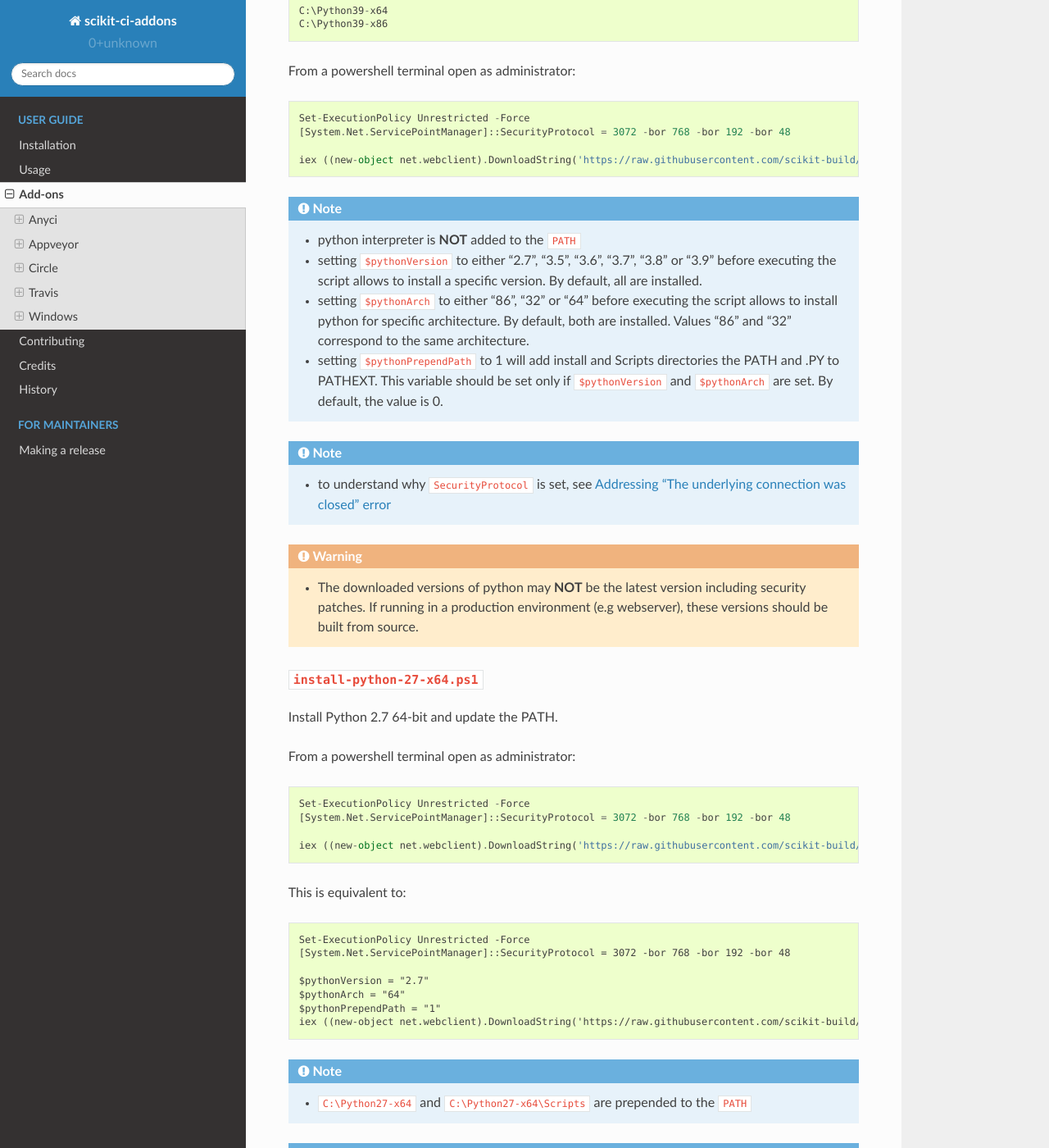
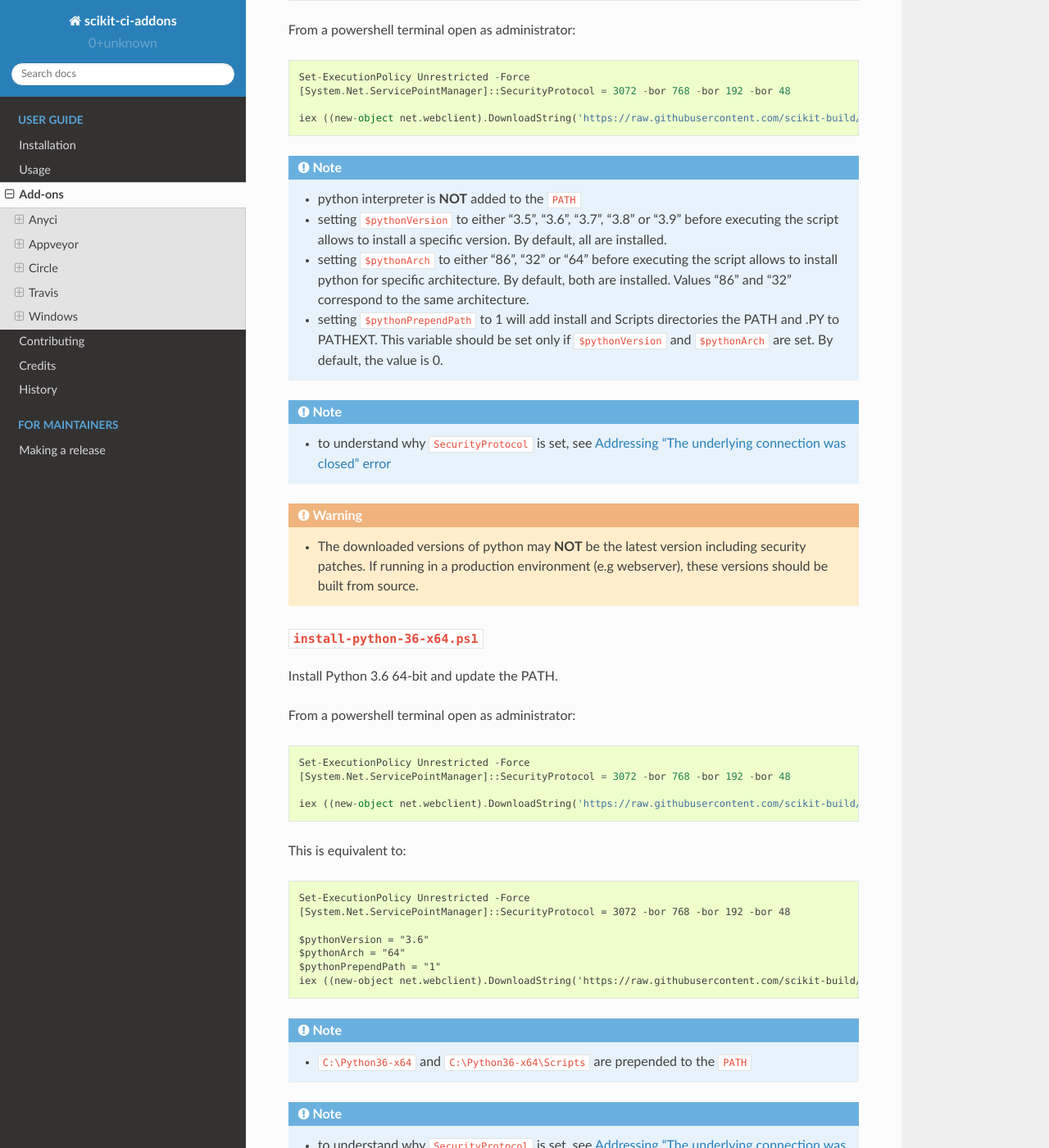
Before and after one commit to scikit-build/scikit-ci-addons, a Sphinx documentation site: the page built from docs/addons.rst, in a window 1280 px wide and 1400 px high, scrolled down 13928 px. Shown: the whole window at 82% size. Built offline with Sphinx 7.4.7 and the Read the Docs theme 2.0.0, drawn with Linux system fonts in a browser that asks for light colours; some of the changed text lies outside the part shown.

Commit message:
Remove Python 2.7 support, remove associate CI & update documentation
Python 2.7 maintenance ended on January 1, 2020
See https://www.python.org/doc/sunset-python-2/

```diff
--- a/CONTRIBUTING.rst
+++ b/CONTRIBUTING.rst
@@ -107,5 +107,5 @@ Before you submit a pull request, check that it meets these guidelines:
    your new functionality into a function with a docstring, and add the
    feature to the list in `README.rst`.
 
-3. The pull request should work for Python 2.7, and 3.x and all associated
+3. The pull request should work for Python 3.x and all associated
    checks should pass.
--- a/docs/usage.rst
+++ b/docs/usage.rst
@@ -47,7 +47,6 @@ For example:
     windows/install-miniconda3.ps1
     windows/install-utils.ps1
     windows/install-cmake.ps1
-    windows/install-python-27-x64.ps1
     windows/install-nsis.ps1
     windows/install-svn.ps1
     windows/install-ninja.ps1
@@ -74,7 +73,7 @@ For example:
 .. code-block:: bash
 
     $ ci_addons --home
-    /home/jcfr/.virtualenvs/test/local/lib/python2.7/site-packages
+    /home/jcfr/.virtualenvs/test/lib/python3.8/site-packages
 
 
 Installing add-ons into selected directory
@@ -101,7 +100,6 @@ For example:
     /tmp/windows/install-miniconda3.ps1
     /tmp/windows/install-utils.ps1
     /tmp/windows/install-cmake.ps1
-    /tmp/windows/install-python-27-x64.ps1
     /tmp/windows/install-nsis.ps1
     /tmp/windows/install-svn.ps1
     /tmp/windows/install-ninja.ps1
@@ -134,7 +132,7 @@ For example:
 .. code-block:: bash
 
     $ ci_addons --path circle/install_cmake.py
-    /home/jcfr/.virtualenvs/test/local/lib/python2.7/site-packages/circle/install_cmake.py
+    /home/jcfr/.virtualenvs/test/lib/python3.8/site-packages/circle/install_cmake.py
 
 .. note::
 
--- a/docs/windows/install-scripts.rst
+++ b/docs/windows/install-scripts.rst
@@ -169,11 +169,8 @@ From a powershell terminal open as administrator: ::
 ``install-python.ps1``
 ^^^^^^^^^^^^^^^^^^^^^^
 
-Install Python 2.7.15, 3.4.4, 3.5.4, 3.6.8, 3.7.2, 3.8.6, and 3.9.0 (32 and 64-bit) along with pip and virtualenv
+Install Python 3.4.4, 3.5.4, 3.6.8, 3.7.2, 3.8.6, and 3.9.0 (32 and 64-bit) along with pip and virtualenv
 in the following directories: ::
-
-    C:\Python27-x64
-    C:\Python27-x86
 
     C:\Python35-x64
     C:\Python35-x86
@@ -200,7 +197,7 @@ From a powershell terminal open as administrator: ::
 
 .. note::
     - python interpreter is **NOT** added to the ``PATH``
-    - setting ``$pythonVersion`` to either "2.7", "3.5", "3.6", "3.7", "3.8" or "3.9" before executing the script allows
+    - setting ``$pythonVersion`` to either "3.5", "3.6", "3.7", "3.8" or "3.9" before executing the script allows
       to install a specific version. By default, all are installed.
     - setting ``$pythonArch`` to either "86", "32" or "64" before executing the script allows
       to install python for specific architecture. By default, both are installed.
@@ -215,38 +212,6 @@ From a powershell terminal open as administrator: ::
 .. warning::
     - The downloaded versions of python may **NOT** be the latest version including security patches.
       If running in a production environment (e.g webserver), these versions should be built from source.
-
-
-``install-python-27-x64.ps1``
-^^^^^^^^^^^^^^^^^^^^^^^^^^^^^
-
-Install Python 2.7 64-bit and update the PATH.
-
-From a powershell terminal open as administrator: ::
-
-    Set-ExecutionPolicy Unrestricted -Force
-    [System.Net.ServicePointManager]::SecurityProtocol = 3072 -bor 768 -bor 192 -bor 48
-
-    iex ((new-object net.webclient).DownloadString('https://raw.githubusercontent.com/scikit-build/scikit-ci-addons/master/windows/install-python-27-x64.ps1'))
-
-
-This is equivalent to: ::
-
-    Set-ExecutionPolicy Unrestricted -Force
-    [System.Net.ServicePointManager]::SecurityProtocol = 3072 -bor 768 -bor 192 -bor 48
-
-    $pythonVersion = "2.7"
-    $pythonArch = "64"
-    $pythonPrependPath = "1"
-    iex ((new-object net.webclient).DownloadString('https://raw.githubusercontent.com/scikit-build/scikit-ci-addons/master/windows/install-python.ps1'))
-
-.. note::
-
-    - ``C:\Python27-x64`` and ``C:\Python27-x64\Scripts`` are prepended to the ``PATH``
-
-.. note::
-
-    - to understand why ``SecurityProtocol`` is set, see :ref:`addressing_underlying_connection_closed`
 
 
 ``install-python-36-x64.ps1``
--- a/setup.py
+++ b/setup.py
@@ -53,8 +53,6 @@ setup(
         'License :: OSI Approved :: Apache Software License',
         'Natural Language :: English',
         'Operating System :: OS Independent',
-        "Programming Language :: Python :: 2",
-        'Programming Language :: Python :: 2.7',
         'Programming Language :: Python :: 3',
         'Programming Language :: Python :: 3.7',
         'Programming Language :: Python :: 3.8',
```
Also changed, not shown: 4 other files.
